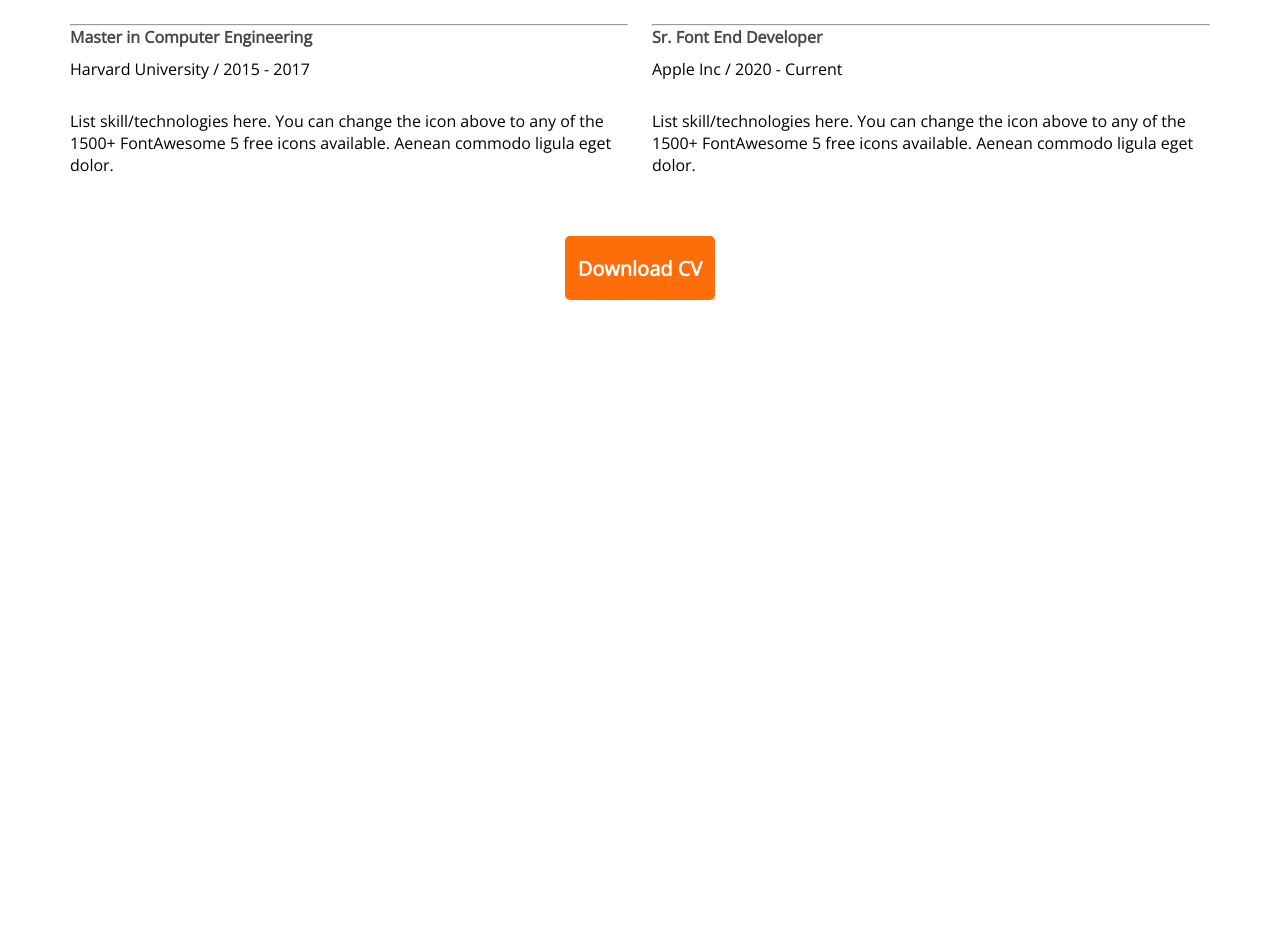
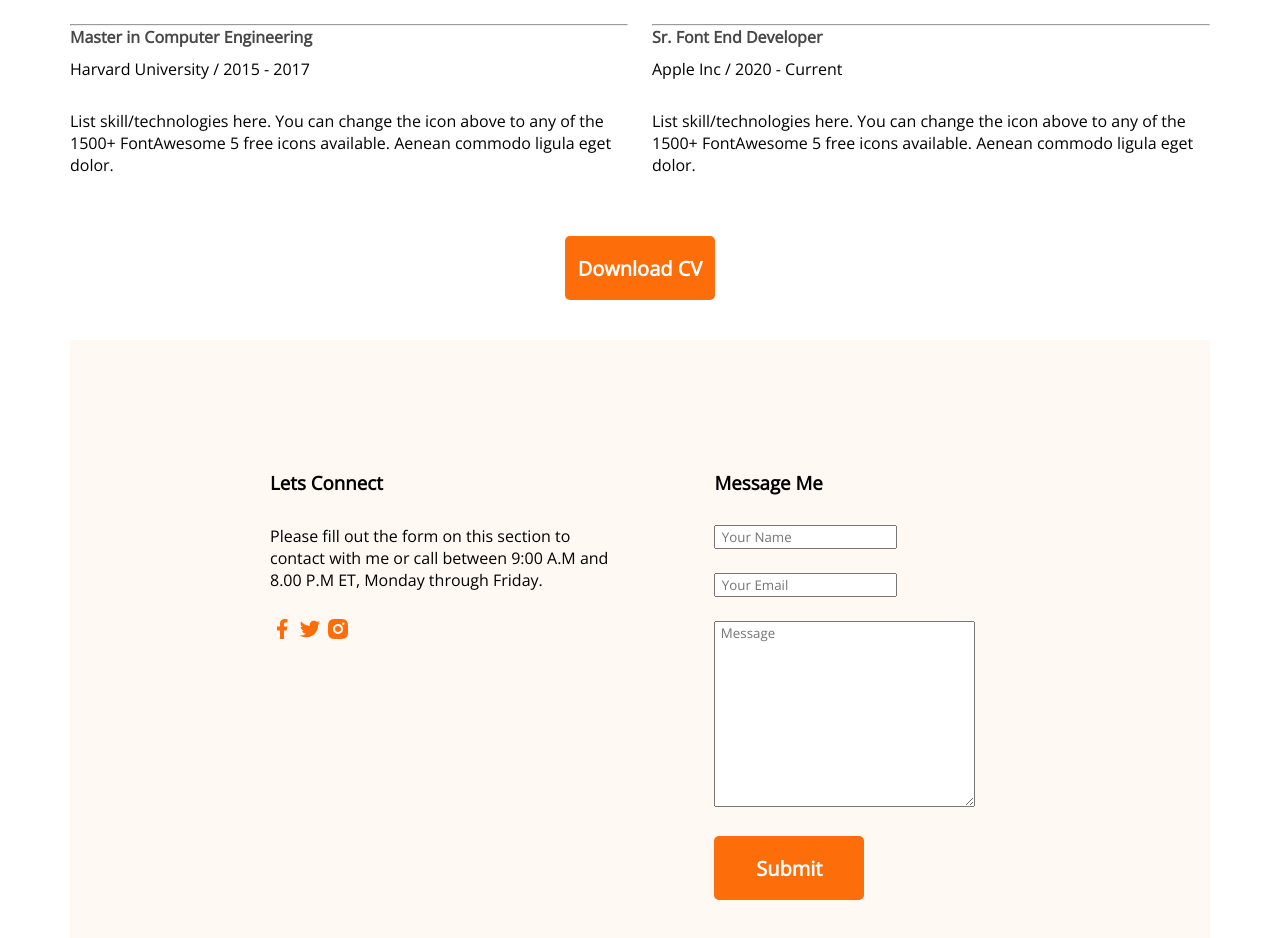
Before and after one commit to SafinSiam/Devloper-Portfolio, a plain HTML site: page index.html in a window 1280 px wide. Shown: the part 2512-3450 px from the top of the page. Before the commit the page ends 2812 px from the top, so only its background shows below. Drawn offline with nearby package versions, Linux system fonts and the light colour scheme.

Commit message:
add more

```diff
--- a/index.html
+++ b/index.html
@@ -128,7 +128,36 @@
                 <Button class="H">Download CV</Button>
             </div>
         </section>
+         <section class="contact">
+            <div>
+                <h3 class="BB">Lets Connect</h3>
+                <p class="TT">Please fill out the form on this section to contact with me or call between 9:00 A.M and 8.00 P.M ET, Monday through Friday.</p>
+                <a href="">
+                    <img src="images/icons/facebook.png" alt="">
 
+                </a>
+                <a href="">
+                    <img src="images/icons/twitter.png" alt="">
+
+                </a>
+                <a href="">
+                    <img src="images/icons/insta.png" alt="">
+
+                </a>
+
+            </div>
+            <div>
+                <h3 class="BB">Message Me</h3>
+                <form action="">
+                    <input type="text" name="" id="" placeholder=" Your Name ">
+                    <input type="text" name="" id="" placeholder=" Your Email ">
+                    <textarea name="" id="" cols="30" rows="10" placeholder=" Message "></textarea>
+                    <input class="H" type="submit" value="Submit">
+                </form>
+
+            </div>
+
+         </section>
 
 
 
--- a/styles/portfolio.css
+++ b/styles/portfolio.css
@@ -26,7 +26,7 @@ nav ul{
     align-items: center;
 
 }
-button.H{
+.H{
     color: #FFFFFF;
     height: 64px;
     background: #FD6E0A;
@@ -203,3 +203,24 @@ h4{
     margin-top: 30px;
 
 }
+.contact .BB{
+    text-align: left;
+}
+.contact{
+    display: flex;
+    gap: 100px;
+    background: #FFF8F3;
+    padding: 130px 200px;
+}
+.contact input,textarea{
+    margin-bottom: 24px;
+}
+.contact a{
+    text-decoration: none;
+}
+.BB{
+    margin-bottom: 30px;
+}
+.TT{
+    margin-bottom: 26px;
+}
```
